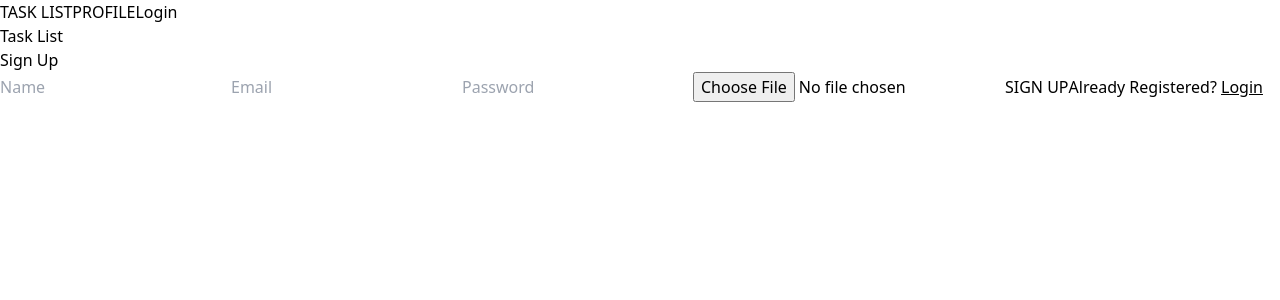
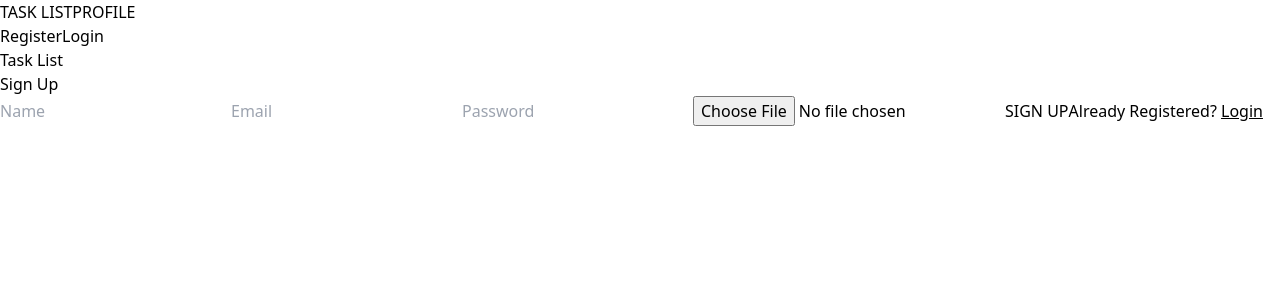
Before and after one commit to baibhavKumar1/greenMentor, a React (Vite) app in the folder client/: page / in a window 1280 px wide. Shown: the top 300 px of the page. Built offline with nearby package versions, Linux system fonts and the light colour scheme; no server answers.

Commit message:
Fix: routing glitch

```diff
--- a/client/src/Components/Navbar.jsx
+++ b/client/src/Components/Navbar.jsx
@@ -15,7 +15,11 @@ const Navbar = () => {
     <div className="flex justify-between p-2 *:text-xl">
         <Link to='/tasks'>TASK LIST</Link>
         <Link to='/profile'>PROFILE</Link>
-        {isAuth==true ? <button onClick={handleLogout}>Logout {name}</button>: <a href="/">Login</a>}
+        {isAuth==true ? <button onClick={handleLogout}>Logout {name}</button>:
+        <div className="flex gap-2">
+        <a href="/">Register</a>
+        <a href="/login">Login</a>
+        </div>}
     </div>
   )
 }
```
